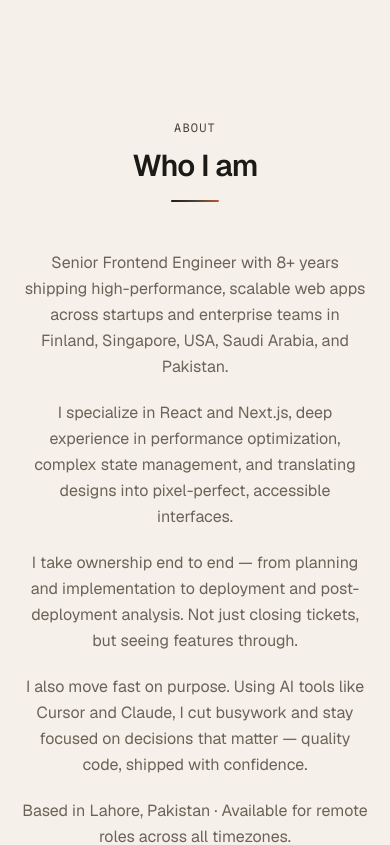
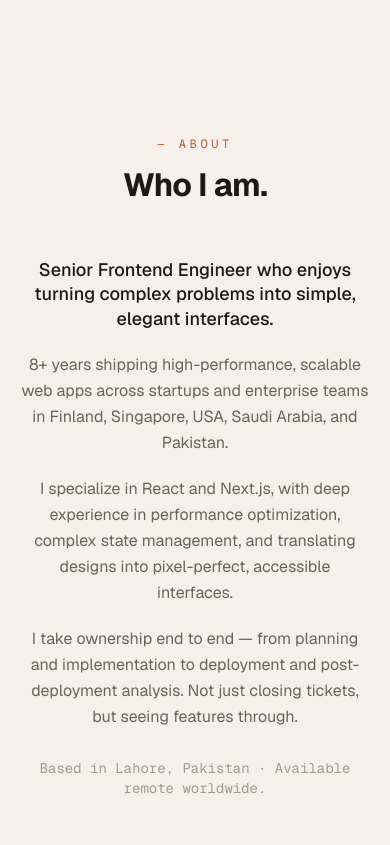
Before and after one commit to abdullah727/portfolio, a Next.js app: page / in a window 390 px wide. Shown: the part 820-1665 px from the top of the page. Built offline with nearby package versions, Linux system fonts and the light colour scheme.

Commit message:
Enhance UI elements and improve layout across multiple sections for better readability and aesthetics

```diff
--- a/src/app/globals.css
+++ b/src/app/globals.css
@@ -15,7 +15,7 @@
   --accent-tertiary: #6b6358;
   --accent-dim: rgba(184, 92, 56, 0.10);
   --accent-glow: rgba(28, 26, 23, 0.15);
-  --gradient: linear-gradient(135deg, #1c1a17, #4a4036, #b85c38);
+  --gradient: linear-gradient(135deg, #f97316, #a855f7);
 }
 
 @theme inline {
@@ -57,7 +57,7 @@ body {
   background-clip: text;
 }
 
-/* Gradient border card */
+/* Gradient border card — orange → purple, fades in on hover */
 .gradient-border {
   position: relative;
 }
@@ -66,17 +66,18 @@ body {
   position: absolute;
   inset: 0;
   border-radius: inherit;
-  padding: 1px;
+  padding: 1.5px;
   background: var(--gradient);
   -webkit-mask: linear-gradient(#fff 0 0) content-box, linear-gradient(#fff 0 0);
   mask: linear-gradient(#fff 0 0) content-box, linear-gradient(#fff 0 0);
   -webkit-mask-composite: xor;
   mask-composite: exclude;
   opacity: 0;
-  transition: opacity 0.3s;
+  transition: opacity 0.35s ease;
   pointer-events: none;
 }
-.gradient-border:hover::before {
+.gradient-border:hover::before,
+.gradient-border:focus-within::before {
   opacity: 1;
 }
 
--- a/src/components/sections/About.tsx
+++ b/src/components/sections/About.tsx
@@ -14,36 +14,35 @@ const stats = [
 
 export function About() {
   return (
-    <section id="about" className="py-24 px-5 md:px-10 max-w-6xl mx-auto">
-      <SectionHeading label="About" title="Who I am" />
+    <section id="about" className="py-28 px-5 md:px-10 max-w-6xl mx-auto">
+      <SectionHeading label="About" title="Who I am." />
 
-      <div className="grid md:grid-cols-2 gap-12 items-start">
+      <div className="grid md:grid-cols-[1.4fr_1fr] gap-14 items-start">
         {/* Bio */}
         <motion.div
           initial={{ opacity: 0, x: -20 }}
           whileInView={{ opacity: 1, x: 0 }}
           viewport={{ once: true, margin: "-80px" }}
           transition={{ duration: 0.5, ease: "easeOut" }}
-          className="space-y-5 text-[var(--text-muted)] text-base leading-relaxed text-center md:text-left"
+          className="space-y-5 text-[var(--text-muted)] text-base md:text-lg leading-relaxed text-center md:text-left"
         >
-          <p>
-            Senior Frontend Engineer with {yearsOfExperienceLabel} years shipping high-performance, scalable web apps across
-            startups and enterprise teams in Finland, Singapore, USA, Saudi Arabia, and Pakistan.
+          <p className="text-[var(--text)] text-lg md:text-xl font-medium leading-snug">
+            Senior Frontend Engineer who enjoys turning complex problems into simple, elegant interfaces.
           </p>
           <p>
-            I specialize in React and Next.js, deep experience in performance optimization, complex state management, and
-            translating designs into pixel-perfect, accessible interfaces.
+            {yearsOfExperienceLabel} years shipping high-performance, scalable web apps across startups and enterprise teams
+            in Finland, Singapore, USA, Saudi Arabia, and Pakistan.
           </p>
           <p>
-            I take ownership end to end — from planning and implementation to deployment
-            and post-deployment analysis. Not just closing tickets, but seeing features through.
+            I specialize in React and Next.js, with deep experience in performance optimization, complex state management,
+            and translating designs into pixel-perfect, accessible interfaces.
           </p>
           <p>
-            I also move fast on purpose. Using AI tools like Cursor and Claude, I cut busywork
-            and stay focused on decisions that matter — quality code, shipped with confidence.
+            I take ownership end to end — from planning and implementation to deployment and post-deployment analysis. Not
+            just closing tickets, but seeing features through.
           </p>
-          <p>
-            Based in Lahore, Pakistan · Available for remote roles across all timezones.
+          <p className="text-sm font-mono text-[var(--text-dim)] pt-2">
+            Based in Lahore, Pakistan · Available remote worldwide.
           </p>
         </motion.div>
 
@@ -55,20 +54,17 @@ export function About() {
           transition={{ duration: 0.5, delay: 0.1, ease: "easeOut" }}
           className="flex flex-col gap-6 items-center md:items-start"
         >
-          {/* Profile photo */}
-          <div className="relative w-52 h-64 rounded-2xl overflow-hidden border border-[var(--border)] mx-auto md:mx-0">
+          <div className="relative w-full max-w-[280px] aspect-[4/5] rounded-2xl overflow-hidden border border-[var(--border)]">
             <Image
               src="/profile.jpg"
               alt="Abdullah Saud"
               fill
               className="object-cover object-center"
-              sizes="208px"
+              sizes="280px"
             />
-            <div className="absolute inset-0 rounded-2xl ring-1 ring-inset ring-white/5" />
           </div>
 
-          {/* Stats grid */}
-          <div className="grid grid-cols-2 gap-3">
+          <div className="grid grid-cols-2 gap-3 w-full max-w-[280px]">
             {stats.map((stat, i) => (
               <motion.div
                 key={stat.label}
@@ -76,9 +72,9 @@ export function About() {
                 whileInView={{ opacity: 1, y: 0 }}
                 viewport={{ once: true }}
                 transition={{ duration: 0.4, delay: 0.15 + i * 0.07 }}
-                className="bg-[var(--surface)] border border-[var(--border)] rounded-xl p-4"
+                className="gradient-border bg-[var(--surface)] border border-[var(--border)] rounded-xl p-4"
               >
-                <div className="text-2xl font-semibold text-[var(--accent)]">{stat.value}</div>
+                <div className="text-2xl font-bold text-[var(--text)]">{stat.value}</div>
                 <div className="text-xs text-[var(--text-muted)] mt-0.5">{stat.label}</div>
               </motion.div>
             ))}
--- a/src/components/sections/Projects.tsx
+++ b/src/components/sections/Projects.tsx
@@ -6,11 +6,11 @@ import { projects } from "@/data/projects";
 
 export function Projects() {
   return (
-    <section id="projects" className="py-24 px-5 md:px-10 bg-[var(--surface)]/40">
+    <section id="projects" className="py-28 px-5 md:px-10">
       <div className="max-w-6xl mx-auto">
-        <SectionHeading label="Projects" title="Things I've built" />
+        <SectionHeading label="Projects" title="Selected work." />
 
-        <p className="text-sm text-[var(--text-muted)] mb-10 -mt-6 max-w-xl text-center md:text-left mx-auto md:mx-0">
+        <p className="text-sm text-[var(--text-muted)] mb-12 -mt-8 max-w-xl text-center md:text-left mx-auto md:mx-0">
           Some projects were built under NDA or as part of in-house product teams — live URLs are not listed for those.
         </p>
 
--- a/src/components/sections/Skills.tsx
+++ b/src/components/sections/Skills.tsx
@@ -7,11 +7,11 @@ import { skills } from "@/data/skills";
 
 export function Skills() {
   return (
-    <section id="skills" className="py-24 px-5 md:px-10">
+    <section id="skills" className="py-28 px-5 md:px-10 bg-[var(--surface-2)]/40">
       <div className="max-w-6xl mx-auto">
-        <SectionHeading label="Skills" title="What I work with" />
+        <SectionHeading label="Skills" title="What I work with." />
 
-        <div className="grid sm:grid-cols-2 lg:grid-cols-3 gap-6">
+        <div className="grid sm:grid-cols-2 lg:grid-cols-3 gap-5">
           {skills.map((group, i) => (
             <motion.div
               key={group.category}
@@ -19,9 +19,9 @@ export function Skills() {
               whileInView={{ opacity: 1, y: 0 }}
               viewport={{ once: true, margin: "-60px" }}
               transition={{ duration: 0.4, delay: i * 0.08, ease: "easeOut" }}
-              className="bg-[var(--surface)] border border-[var(--border)] rounded-xl p-5 hover:border-[var(--border-hover)] transition-colors"
+              className="gradient-border bg-[var(--surface)] border border-[var(--border)] rounded-2xl p-6 transition-colors"
             >
-              <h3 className="text-xs font-mono text-[var(--accent)] tracking-widest uppercase mb-4">
+              <h3 className="text-xs font-mono text-[var(--accent-secondary)] tracking-[0.25em] uppercase mb-5">
                 {group.category}
               </h3>
               <div className="flex flex-wrap gap-2">
--- a/src/components/ui/ProjectCard.tsx
+++ b/src/components/ui/ProjectCard.tsx
@@ -44,10 +44,10 @@ export function ProjectCard({ project, index }: ProjectCardProps) {
       viewport={{ once: true, margin: "-60px" }}
       transition={{ duration: 0.45, delay: index * 0.08, ease: "easeOut" }}
       className={cn(
-        "group flex flex-col rounded-xl overflow-hidden",
+        "gradient-border group flex flex-col rounded-xl overflow-hidden",
         "bg-[var(--surface)] border border-[var(--border)]",
         "transition-all duration-300",
-        "hover:border-[var(--border-hover)] hover:shadow-[0_4px_24px_rgba(0,0,0,0.08)]"
+        "hover:shadow-[0_8px_30px_rgba(0,0,0,0.08)]"
       )}
     >
       {/* Image carousel */}
--- a/src/components/ui/SectionHeading.tsx
+++ b/src/components/ui/SectionHeading.tsx
@@ -16,18 +16,17 @@ export function SectionHeading({ label, title, className }: SectionHeadingProps)
       whileInView={{ opacity: 1, y: 0 }}
       viewport={{ once: true, margin: "-80px" }}
       transition={{ duration: 0.5, ease: "easeOut" }}
-      className={cn("mb-12 text-center md:text-left", className)}
+      className={cn("mb-14 text-center md:text-left", className)}
     >
-      <span className="font-mono text-xs tracking-widest uppercase mb-3 block gradient-text">
-        {label}
+      <span className="font-mono text-xs tracking-[0.3em] uppercase mb-4 block text-[var(--accent-secondary)]">
+        — {label}
       </span>
-      <h2 className="text-3xl md:text-4xl font-semibold text-[var(--text)] tracking-tight">
+      <h2
+        className="text-[var(--text)] font-bold tracking-tight leading-[1.05]"
+        style={{ fontSize: "clamp(2rem, 5vw, 3.75rem)", letterSpacing: "-0.02em" }}
+      >
         {title}
       </h2>
-      <div
-        className="mt-4 h-0.5 w-12 rounded-full mx-auto md:mx-0"
-        style={{ background: "var(--gradient)" }}
-      />
     </motion.div>
   );
 }
```
Also changed, not shown: src/components/sections/Contact.tsx (+5 -5 lines), src/components/sections/Hero.tsx (+2 -9 lines), .claude/settings.json.
